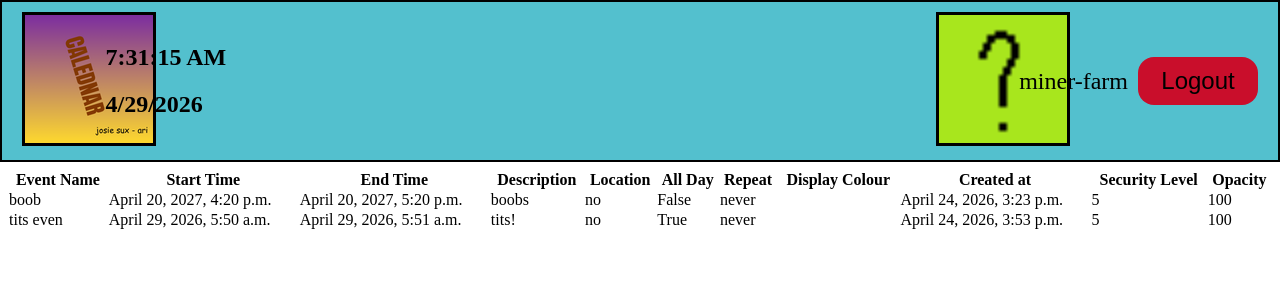
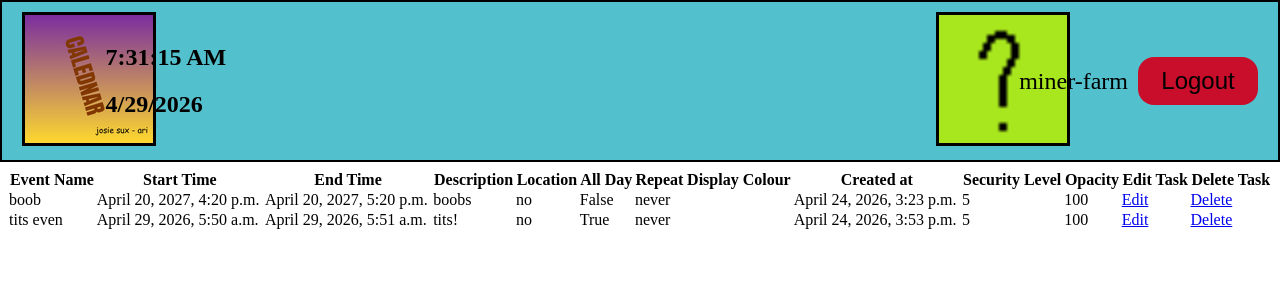
Before and after one commit to MinerFarmIsCool/SCalendar, a Django app: page /SCalendar/event_list/ in a window 1280 px wide. Shown: the top 300 px of the page. Run offline with Django 5.2, Linux system fonts and the light colour scheme; a user stored in the database is signed in; data comes from the database, SQL or seed files in the repository; both versions use the stored data as it was after the commit.

Commit message:
Event editing and deleting!

```diff
--- a/Super_Calendar/SCalendar/templates/SCalendar/event_list.html
+++ b/Super_Calendar/SCalendar/templates/SCalendar/event_list.html
@@ -17,6 +17,8 @@
             <th>Created at</th>
             <th>Security Level</th>
             <th>Opacity</th>
+            <th>Edit Task</th>
+            <th>Delete Task</th>
         </tr>
         </thead>
         <tbody>
@@ -33,6 +35,8 @@
                     <td>{{ event.created_at }}</td>
                     <td>{{ event.security_level }}</td>
                     <td>{{ event.opacity }}</td>
+                    <td><a href="{% url 'SCalendar:edit_event' event.id %}">Edit</a></td>
+                    <td><a href="{% url 'SCalendar:delete_event' event.id %}" onclick="return confirm('Are you sure?')">Delete</a></td>
             {% empty %}
                     <td>No events</td>
             {% endfor %}
--- a/Super_Calendar/SCalendar/urls.py
+++ b/Super_Calendar/SCalendar/urls.py
@@ -4,5 +4,7 @@ from . import views
 urlpatterns = [
     path('', views.home, name="home"),
     path('create_event/', views.create_event, name='create_event'),
+    path('event/<int:event_id>/delete', views.delete_event, name='delete_event'),
+    path('event/<int:event_id>/edit', views.edit_event, name='edit_event'),
     path('event_list/', views.event_list, name='event_list'),
 ]
--- a/Super_Calendar/SCalendar/views.py
+++ b/Super_Calendar/SCalendar/views.py
@@ -27,3 +27,27 @@ def create_event(request):
 def event_list(request):
     events = Event.objects.all()
     return render(request, "SCalendar/event_list.html", {"events": events})
+
+def edit_event(request, event_id):
+    event = get_object_or_404(Event, pk=event_id)
+    if request.user.profile != event.profile:
+        return redirect("SCalendar:home")
+    if request.method == "POST":
+        form = EventForm(request.POST, profile=request.user.profile, instance=event)
+        if form.is_valid():
+            event = form.save()
+            messages.success(request, f"Event '{event.name}' updated successfully.")
+            return redirect("SCalendar:home")
+    else:
+        form = EventForm(profile=request.user.profile, instance=event)
+    return render(request, "SCalendar/create_event.html", {"form": form})
+
+@login_required(login_url="users:login")
+def delete_event(request, event_id):
+    event = get_object_or_404(Event, pk=event_id)
+    if request.user.profile == event.profile:
+        event.delete()
+        messages.success(request, f"Event '{event.name}' deleted successfully.")
+    else:
+        messages.error(request, f"Event '{event.name}' not deleted. You are not allowed to delete this event.")
+    return redirect("SCalendar:home")
```
Also changed, not shown: Super_Calendar/db.sqlite3.
